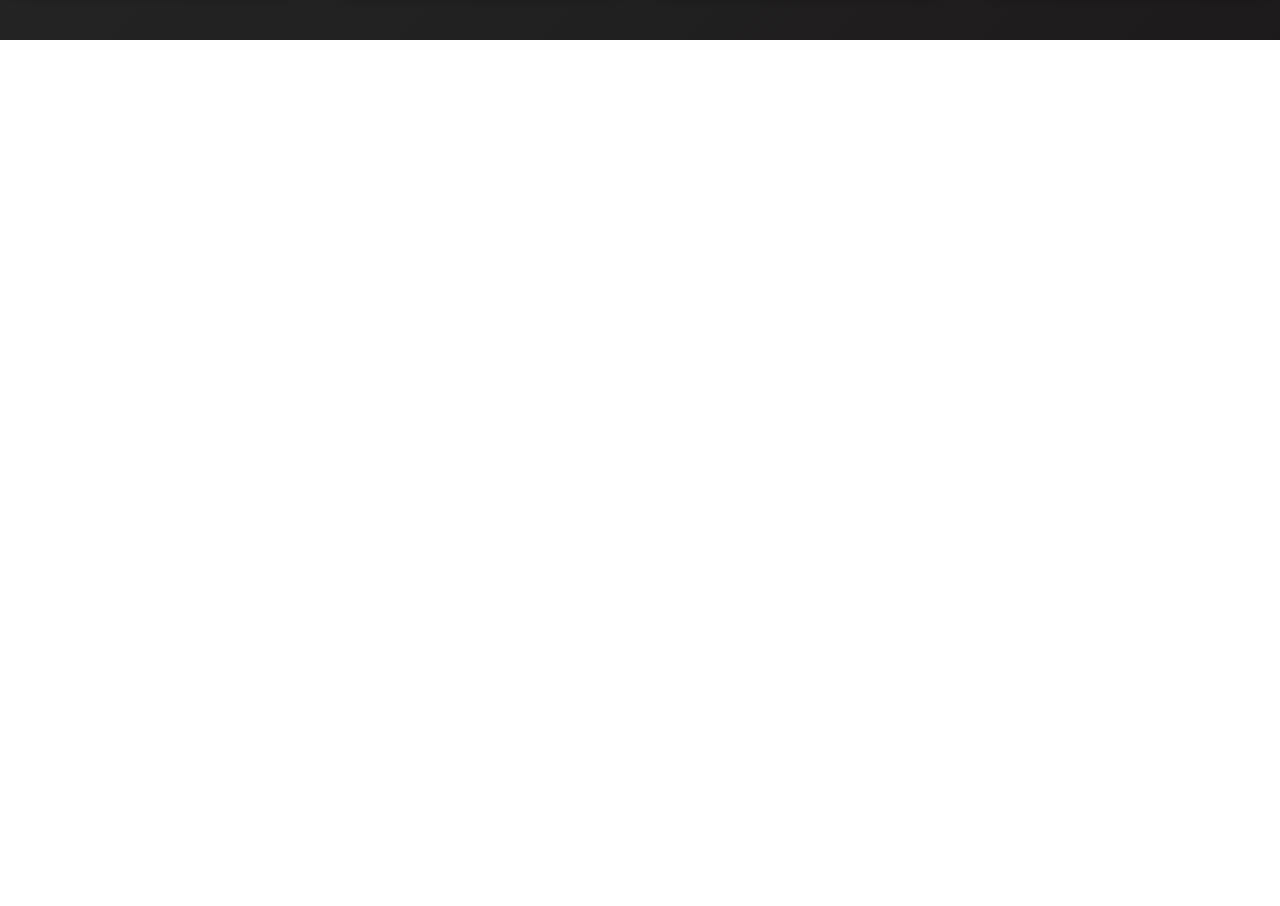
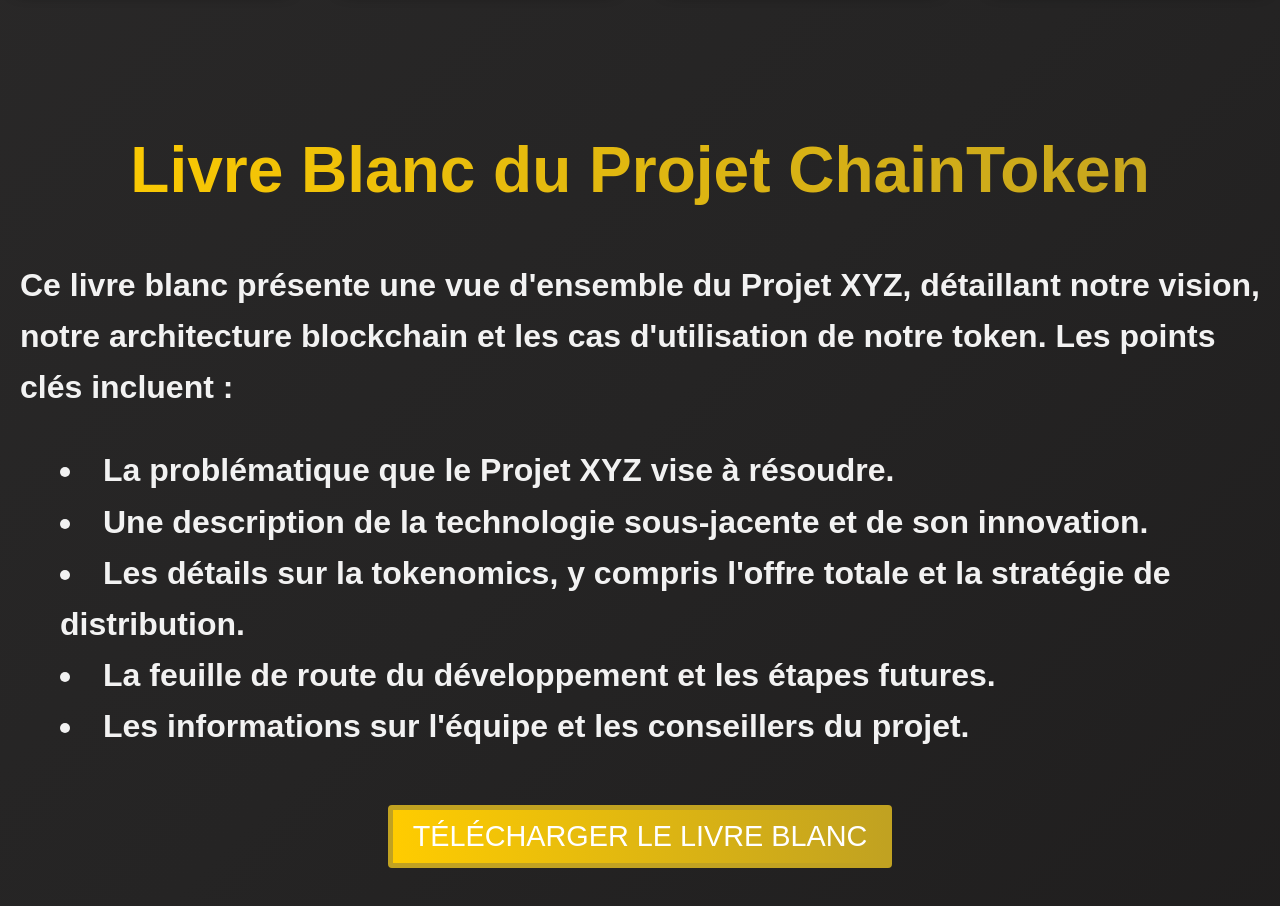
Before and after one commit to JayAlls/crypto_landing_page, a Next.js app: page / in a window 1280 px wide. Shown: the part 1300-2206 px from the top of the page. Before the commit the page ends 1340 px from the top, so only its background shows below. Built offline with nearby package versions, Linux system fonts and the light colour scheme.

Commit message:
New Section WhitePaper Added

```diff
--- a/src/app/component/Advantage/Advantage.js
+++ b/src/app/component/Advantage/Advantage.js
@@ -1,3 +1,4 @@
+'use client'
 // components/Advantages.js
 import styles from './Advantage.module.scss';
 
--- a/src/app/component/Header/Header.js
+++ b/src/app/component/Header/Header.js
@@ -1,3 +1,4 @@
+'use clients'
 import styles from './Header.module.scss';
 
 const Header = () => {
--- a/src/app/component/HeroSection/HeroSection.js
+++ b/src/app/component/HeroSection/HeroSection.js
@@ -1,3 +1,4 @@
+'use clients'
 import styles from './HeroSection.module.scss';
 import Image from 'next/image';
 
--- /dev/null
+++ b/src/app/component/WhitePaper/WhitePaper.js
@@ -0,0 +1,26 @@
+'use client'
+import React from 'react'
+import styles from './WhitePaper.module.scss';
+
+const WhitePaper = () => {
+  return (
+        <div className={styles.whitepaper}>
+            <h2>Livre Blanc du Projet ChainToken</h2>
+            <p>
+                Ce livre blanc présente une vue d'ensemble du Projet XYZ, détaillant notre vision, notre architecture blockchain et les cas d'utilisation de notre token. Les points clés incluent :
+                <ul>
+                    <li>La problématique que le Projet XYZ vise à résoudre.</li>
+                    <li>Une description de la technologie sous-jacente et de son innovation.</li>
+                    <li>Les détails sur la tokenomics, y compris l'offre totale et la stratégie de distribution.</li>
+                    <li>La feuille de route du développement et les étapes futures.</li>
+                    <li>Les informations sur l'équipe et les conseillers du projet.</li>
+                </ul>
+            </p>
+            <button className={styles.downloadButton} onClick={() => alert("C'est un site d'exemple, pas de livre blanc réelle")}>
+                Télécharger le Livre Blanc
+            </button>
+        </div>
+  )
+}
+
+export default WhitePaper
--- /dev/null
+++ b/src/app/component/WhitePaper/WhitePaper.module.scss
@@ -0,0 +1,50 @@
+.whitepaper {
+    font-family: Arial, sans-serif;
+    max-width: 1920px;
+    margin: 20px auto;
+    padding: 20px;
+    border-radius: 8px;
+    text-align: center;
+
+    h2 {
+        font-weight: bold;
+        color: transparent;
+        background-image:linear-gradient(to right, #ffcc00, #C1A221);
+        background-clip: text;
+        -webkit-background-clip: text; /* Pour la compatibilité avec Safari */
+        -webkit-text-fill-color: transparent; /* Pour la compatibilité avec Safari */
+        font-size: 4rem;
+    }
+
+    p {
+      color: #F2F2F2;
+      line-height: 1.6;
+      text-align: left;
+      font-weight: bold;
+      font-size: 2rem;
+    }
+
+    ul {
+      list-style: inside;
+    }
+  }
+
+  .downloadButton {
+    text-transform: uppercase;
+    display: inline-block;
+    margin-top: 20px;
+    padding: 10px 20px;
+    color: #fff;
+    background: rgb(255,204,0);
+    background: linear-gradient(90deg, rgba(255,204,0,1) 0%, rgba(193,162,33,1) 100%);;
+    border: 5px solid #C1A221;
+    border-radius: 4px;
+    text-decoration: none;
+    font-size: 1.8rem;
+    cursor: pointer;
+    transition: all 0.3s ease;
+
+    &:hover {
+        filter:brightness(0.9);
+    }
+  }
--- a/src/app/page.js
+++ b/src/app/page.js
@@ -1,12 +1,14 @@
 import HeroSection from './component/HeroSection/HeroSection'
 import Advantage from './component/Advantage/Advantage'
 import styles from './page.module.scss'
+import WhitePaper from './component/WhitePaper/WhitePaper'
 
 export default function Home() {
   return (
     <main className={styles.main}>
       <HeroSection />
       <Advantage />
+      <WhitePaper />
     </main>
   )
 }
```
